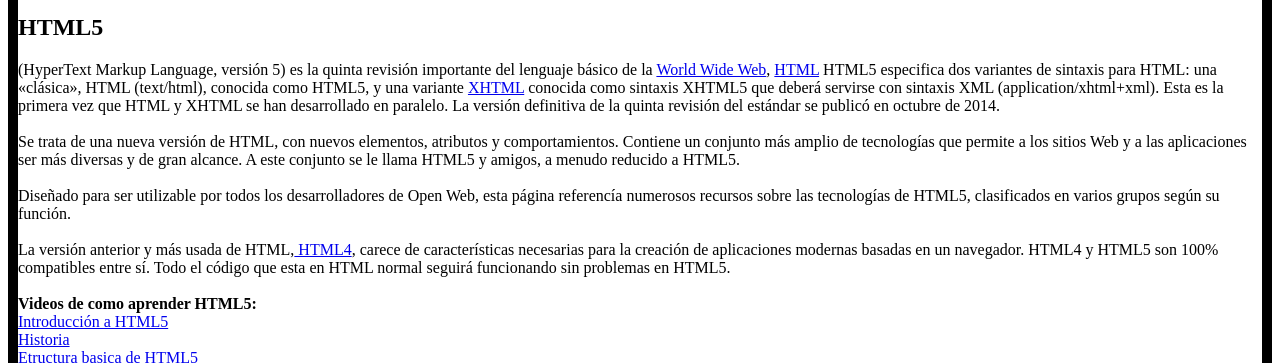
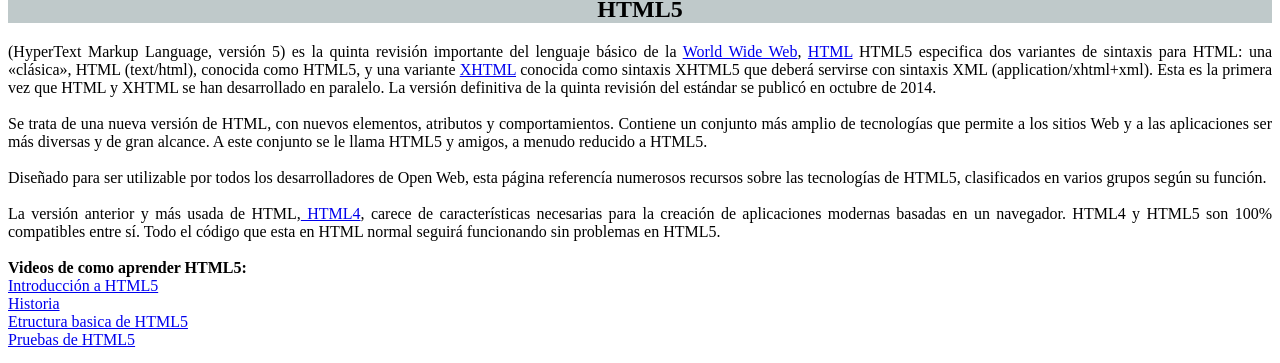
Before and after one commit to LuisFTS/practica.final, a plain HTML site: page index.html in a window 1280 px wide. Shown: the part 324-687 px from the top of the page. Drawn offline with Linux system fonts and the light colour scheme.

Commit message:
init commit

```diff
--- a/index.html
+++ b/index.html
@@ -7,9 +7,10 @@
 	<link rel="stylesheet" type="text/css" href="my.css">
 
 </head>
-<body background="white" >
-	<div class="lp">
+<body >
+	<div class="pricipal">
 		<div>
+
 			<form>
 
 
@@ -394,14 +395,16 @@
 
 						</ul>
 			<p>
+				<div class="piedPagina">
 				<b>15-EISM-1-110</b>
 				<b>Luis Fernando Tejeda Suriel</b><br>
 				<b>Seminario de Tecnologia</b><br>
 				<a target="_blank" href="https://github.com/LuisFTS?tab=repositories"><img src="img/github-icon.png" width="25"> </a>
+				</div>
 			</p>
 
 			</form>
 			</div>
-			</div>
+		</div>
 </body>
 </html>
--- a/my.css
+++ b/my.css
@@ -1,9 +1,8 @@
-.lp{
-width: 80;
-margin-left: 10;
-margin-right: 10;
-border: 10px solid;
-border-color: b
+.principal{
+	background-color: black;
+
+}
+div{
 
 
 }
@@ -14,8 +13,16 @@ padding: 15px;
 width: 214px
 height:164px;
 
+}
+form{
+	text-align: justify;
+}
 
-
-
-
+h2{
+	background-color:#BFC9CA;
+	text-align: center;
 }
+.piedPagina{
+	text-align: center;
+	background-color: #BFC9CA;
+}
```
